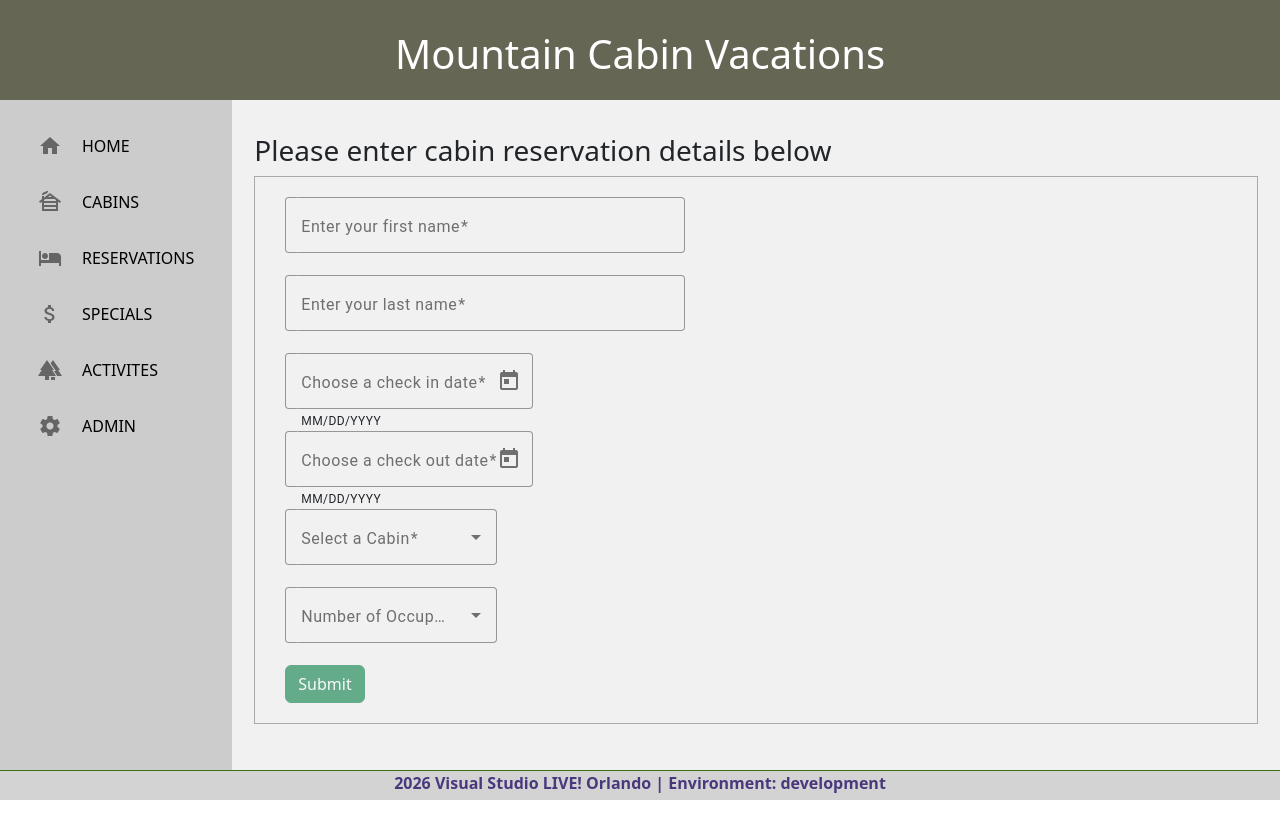
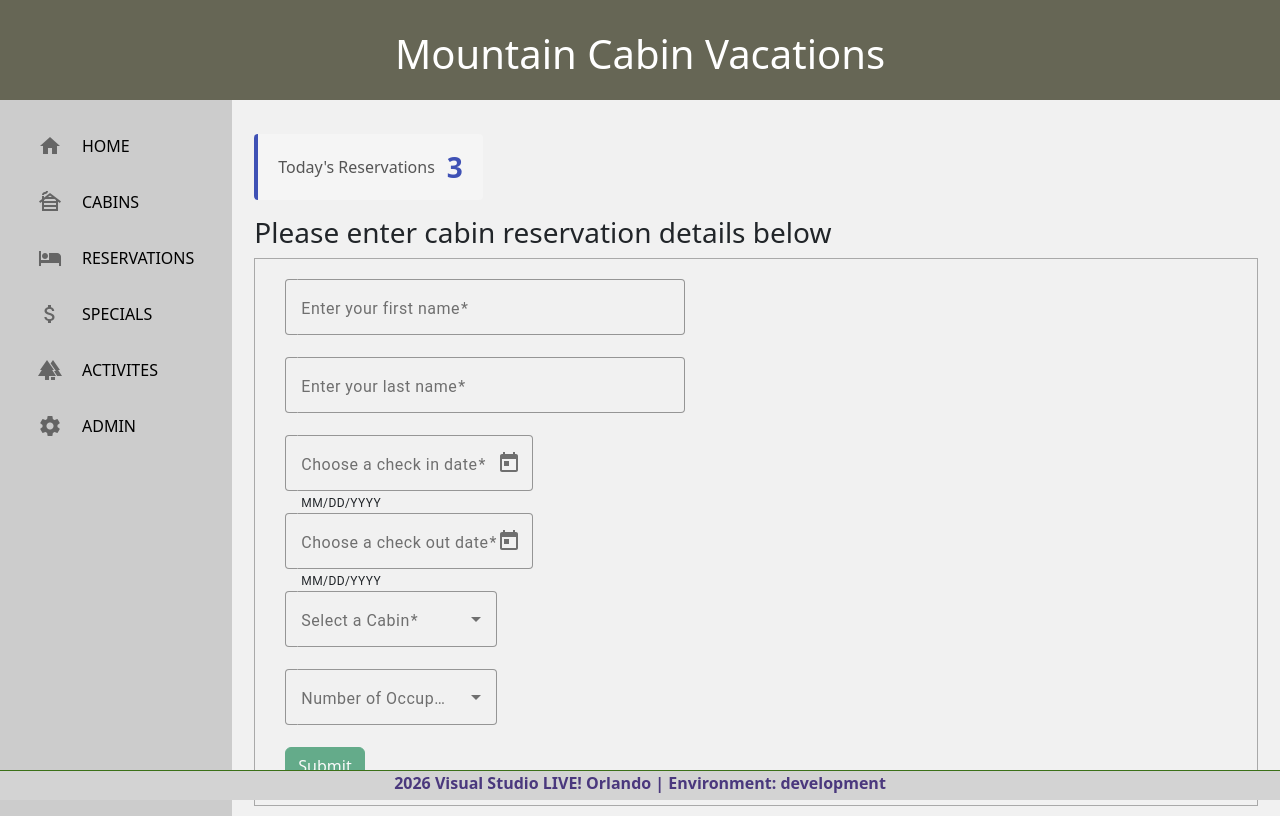
Before and after one commit to AllenConway/AngularMMApp, an Angular app: page /reservations in a window 1280 px wide. Built offline with nearby package versions, Linux system fonts and the light colour scheme.

Commit message:
Add today's reservation count to both reservation and dashboard components
Co-authored-by: AllenConway <7788482+AllenConway@users.noreply.github.com>

```diff
--- a/src/app/reservations/reservation.component.html
+++ b/src/app/reservations/reservation.component.html
@@ -1,3 +1,7 @@
+<div class="reservation-count-card">
+  <span class="reservation-count-label">Today's Reservations</span>
+  <span class="reservation-count-value">{{ todaysReservationCount }}</span>
+</div>
 <h3>Please enter cabin reservation details below</h3>
 <div class="input-form">
   <form (ngSubmit)="onSubmit()" #reservationForm="ngForm">
--- a/src/app/reservations/reservation.component.scss
+++ b/src/app/reservations/reservation.component.scss
@@ -14,3 +14,26 @@ mat-form-field {
 .input-name {
   width: 75px;
 }
+
+.reservation-count-card {
+  display: inline-flex;
+  align-items: center;
+  gap: 12px;
+  background-color: #f5f5f5;
+  border-left: 4px solid #3f51b5;
+  border-radius: 4px;
+  padding: 12px 20px;
+  margin-bottom: 16px;
+
+  .reservation-count-label {
+    font-size: 1rem;
+    font-weight: 500;
+    color: #555;
+  }
+
+  .reservation-count-value {
+    font-size: 1.75rem;
+    font-weight: 700;
+    color: #3f51b5;
+  }
+}
--- a/src/app/reservations/reservation.component.ts
+++ b/src/app/reservations/reservation.component.ts
@@ -10,6 +10,7 @@ import { Reservation } from './models/reservation';
 import { FormsModule } from '@angular/forms';
 import { Cabin } from '../cabins/models';
 import { CABINS } from '../cabins/models/mock-cabins';
+import { ReservationsService } from './reservations.service';
 
 
 @Component({
@@ -30,14 +31,16 @@ export class ReservationComponent {
   public reservationDetails: Reservation;
   public cabins: Cabin[];
   public occupancy =  Array.from(Array(12).keys(), item => item + 1);
+  public todaysReservationCount: number = 0;
 
-  constructor(private snackBar: MatSnackBar, private ref: ChangeDetectorRef) {
+  constructor(private snackBar: MatSnackBar, private ref: ChangeDetectorRef, private reservationsService: ReservationsService) {
 
   }
 
   ngOnInit() {
     this.reservationDetails = { id: 0, lastName: '', firstName: '', checkinDate: null, checkoutDate: null, cabinId: 0, occupancy: 0 }
     this.cabins = CABINS;
+    this.todaysReservationCount = this.reservationsService.getTodaysReservationCount();
   }
 
   onSubmit() {
```
Also changed, not shown: 2 other files (tests, documents, lock files or other folders).
